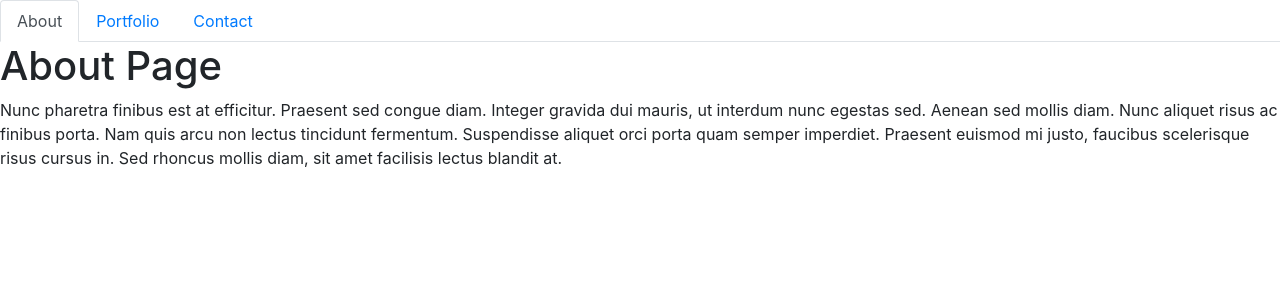
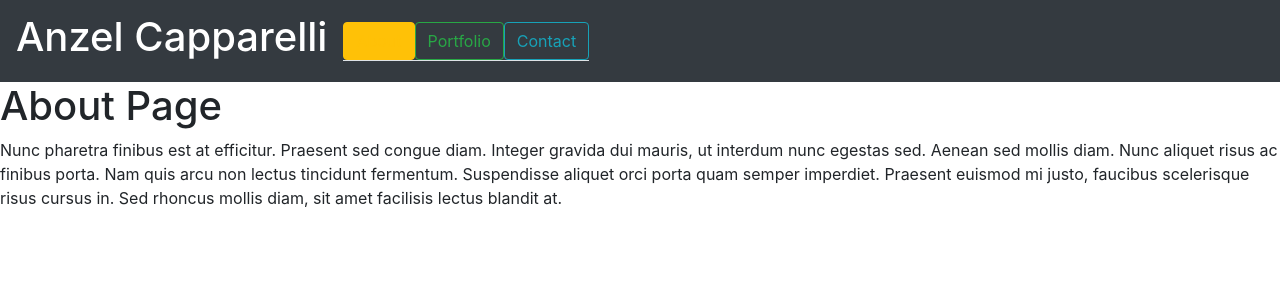
Before and after one commit to anzelcapparelli/anzel_react_portfolio, a React (Create React App) app: page /contact in a window 1280 px wide. Shown: the top 300 px of the page. Built offline with nearby package versions, Linux system fonts and the light colour scheme.

Commit message:
removed css styling that came with boilerplate create-react-app; added name into NavTabs show it appears on every page; removed border line (default bootstrap feature)

```diff
--- a/src/App.css
+++ b/src/App.css
@@ -6,33 +6,3 @@
   height: 40vmin;
   pointer-events: none;
 }
-
-@media (prefers-reduced-motion: no-preference) {
-  .App-logo {
-    animation: App-logo-spin infinite 20s linear;
-  }
-}
-
-.App-header {
-  background-color: #282c34;
-  min-height: 100vh;
-  display: flex;
-  flex-direction: column;
-  align-items: center;
-  justify-content: center;
-  font-size: calc(10px + 2vmin);
-  color: white;
-}
-
-.App-link {
-  color: #61dafb;
-}
-
-@keyframes App-logo-spin {
-  from {
-    transform: rotate(0deg);
-  }
-  to {
-    transform: rotate(360deg);
-  }
-}
--- a/src/components/NavTabs.js
+++ b/src/components/NavTabs.js
@@ -3,28 +3,38 @@ import { NavLink } from "react-router-dom";
 
 function NavTabs() {
   return (
+    <nav className="navbar navbar-expand-lg navbar-dark bg-dark">
+
+      <NavLink exact to="/" className="navbar-brand">
+        <h1>Anzel Capparelli</h1>
+      </NavLink>
+
+
+
         <ul className="nav nav-tabs">
           <li className="nav-item">
-        <NavLink exact to="/" className="nav-link" activeClassName="active">
+            <NavLink exact to="/" className="nav-button btn btn-outline-warning text-warning" activeClassName="active">
               About
         </NavLink>
           </li>
           {/* <li className="nav-item">
-        <NavLink to="/about" className="nav-link" activeClassName="active">
+        <NavLink to="/about" className="nav-button" activeClassName="active">
           About
         </NavLink>
       </li> */}
           <li className="nav-item">
-        <NavLink exact to="/portfolio" className="nav-link" activeClassName="active">
+            <NavLink exact to="/portfolio" className="nav-button btn btn-outline-success text-success" activeClassName="active">
               Portfolio
         </NavLink>
           </li>
           <li className="nav-item">
-        <NavLink exact to="/contact" className="nav-link" activeClassName="active">
+            <NavLink exact to="/contact" className="nav-button btn btn-outline-info text-info" activeClassName="active">
               Contact
         </NavLink>
           </li>
         </ul>
+
+    </nav>
   );
 }
 
```
Lines whose indentation alone changed are shown as unchanged.
